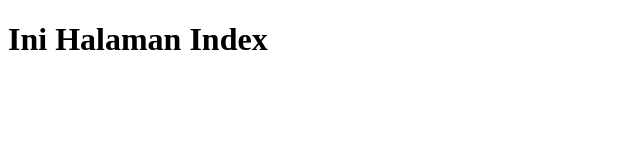
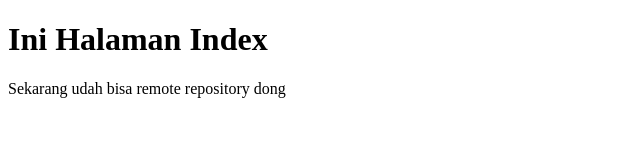
Before and after one commit to fuadmhnr/belajar-git, a plain HTML site: page index.html in a window 1280 px wide. Shown: the whole page, without its empty margins (0-640 px from the left). Drawn offline with Linux system fonts and the light colour scheme.

Commit message:
menambah keterangan di index

```diff
--- a/index.html
+++ b/index.html
@@ -7,5 +7,6 @@
   </head>
   <body>
     <h1>Ini Halaman Index</h1>
+    <p>Sekarang udah bisa remote repository dong</p>
   </body>
 </html>
```
